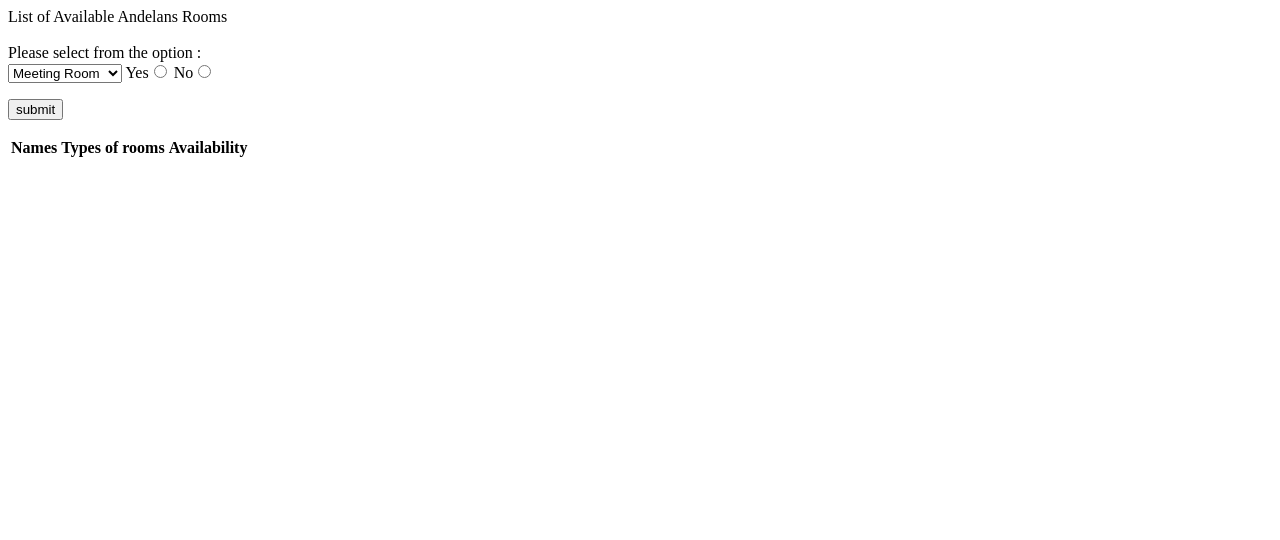
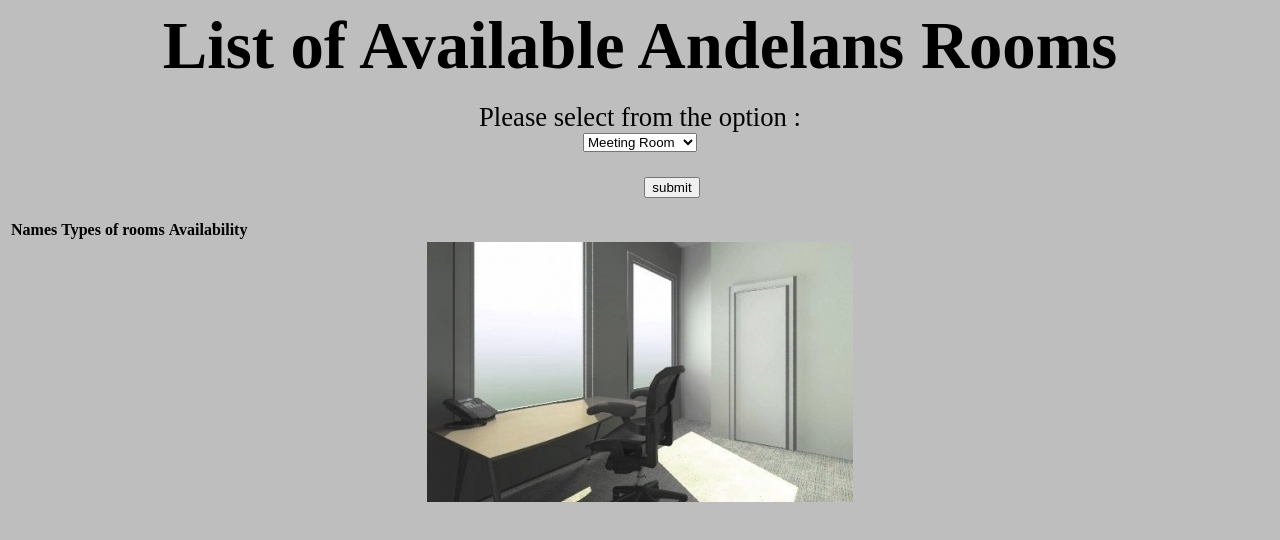
Before and after one commit to Maviza101/check-available-rooms-group1-group3-day-onsite, a website: page app/index.html in a window 1280 px wide. Drawn offline with Linux system fonts and the light colour scheme.

Commit message:
complete css

```diff
--- a/app/index.html
+++ b/app/index.html
@@ -3,21 +3,20 @@
 <mete charset ="UTF-8">
 <head>
 	<title></title>
-<link href="style.css" type="text/css" rel="stylesheet">
+<link href="styles/style.css" type="text/css" rel="stylesheet">
 <header> List of Available Andelans Rooms</header><br>
 </head>
 <body>
 <form>
 		<label for="Username"> Please select from the option :</label><br>
-		<select><
+		<select>
 		<p><option value="meeting">Meeting Room</option></p>
 		<option value="games">Games Room</option>
 		<option value="quite-rm">Quite Room</option>
 		<option value="Learning">Learning Room</option>
 		<option value="working">Working Room</option>
 		</select>
-		<label>Yes</label><input type="radio" name="onOff">
-		<label>No</label><input type="radio" name="onOff">
+
 		<p><input type="submit" value="submit"></p>
 		<table>
 			<thead>
@@ -28,7 +27,9 @@
 			<tbody id="rooms-available"></tbody>
 		</table>
 </form>
-
+<div >
+	<img src = "rooms.jpg">
+</div>
 
 </body>
 </html>
--- a/app/styles/styles.css
+++ b/app/styles/style.css
@@ -1,12 +1,15 @@
 body {
-background: #ffffff;
+background: #bebebe;
 text-align:center;
 }
-
+header {
+	font-size: 50pt;
+	font-weight: bold;
+}
 h1 {
 text-align: center;
 font-family:"Times New Romans";
-font: 30pt;
+font: 100pt;
 color: #ff3819;
 }
 hr {
@@ -21,7 +24,6 @@ text-indent: 48pt;
 color: #2f2d2d;
 }
 .form {
-	background-color: olive;
 	width: 500px;
 	text-align: center;
 	margin: auto;
@@ -29,3 +31,9 @@ color: #2f2d2d;
 .Top {
 height: 100px;
 }
+label {
+	font-size: 20pt;
+}
+p {
+	font-size: 15pt;
+}
```
Also changed, not shown: app/rooms.jpg (added), 1 other file.
